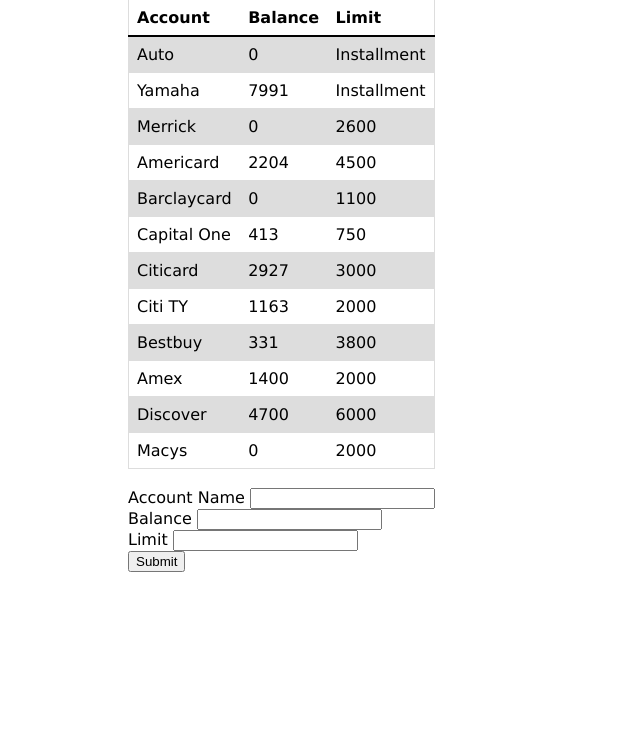
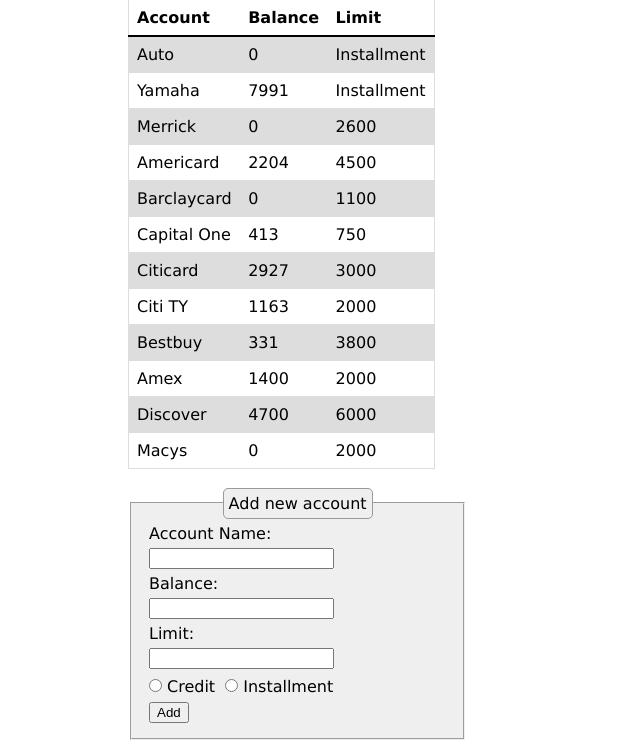
Before and after one commit to pininfarina44/accs, a PHP site: page / in a window 1280 px wide. Shown: the part 69-809 px from the top of the page, without its empty margins (0-640 px from the left). Before the commit the page ends 641 px from the top, so only its background shows below. Run offline with PHP 8.4, Linux system fonts and the light colour scheme; data comes from the database, SQL or seed files in the repository.

Commit message:
initial commit

```diff
--- a/index.php
+++ b/index.php
@@ -33,11 +33,34 @@
 		tr:nth-child(even){
 			background-color: #dddddd;
 		}
+
+		label{
+			padding: 5px;
+		}
+
+		input{
+			margin: 5px;
+		}
+		fieldset{
+			width: 30%;
+			background-color: #efefef;
+		}
+		legend{
+			border: 1px solid #999999;
+			margin: 0 auto;
+			border-radius: 5px;
+			background-color: #efefef;
+			padding: 5px;
+		}
+
 	</style>
 </head>
 <body>
-
+	<div class="header">
 		<h2 id="hi">Accs Main Page</h2>
+	</div>
+	<div class="content">
+		<div class="table">
 			<table id="account">
 				<tr>
 					<th>Account</th>
@@ -79,17 +102,25 @@
 
 			?>
 
-	</table><br>
-	<div>
-		<form>
-			<label for="name">Account Name </label>
+			</table>
+		</div>
+		<br>
+		<div class="newAcc">
+			<fieldset>
+				<legend>Add new account</legend>
+				<form id="newAccForm">
+					<label for="name">Account Name:</label><br>
 					<input type="text" name="name"><br>
-			<label for="balance">Balance </label>
+					<label for="balance">Balance:</label><br>
 					<input type="text" name="balance"><br>
-			<label for="limit">Limit</label>
+					<label for="limit">Limit:</label><br>
 					<input type="text" name="limit"><br>
-			<input type="submit" name="add">
+					<input type="radio" name="type" value="credit">Credit
+					<input type="radio" name="type" value="installment">Installment<br>
+					<input type="submit" name="add" value="Add">
 				</form>
+			</fieldset>
+		</div>
 	</div>
 </body>
 </html>
--- a/js/main.js
+++ /dev/null
@@ -1,7 +0,0 @@
-document.getElementById('hi').onclick = function(event) {
-   document.getElementById('table').className = "show";
-}
-
-document.getElementById('hi').onclick = function(event) {
-    document.getElementById('table').className = "hidden";
-}
```
Lines whose indentation alone changed are shown as unchanged.
